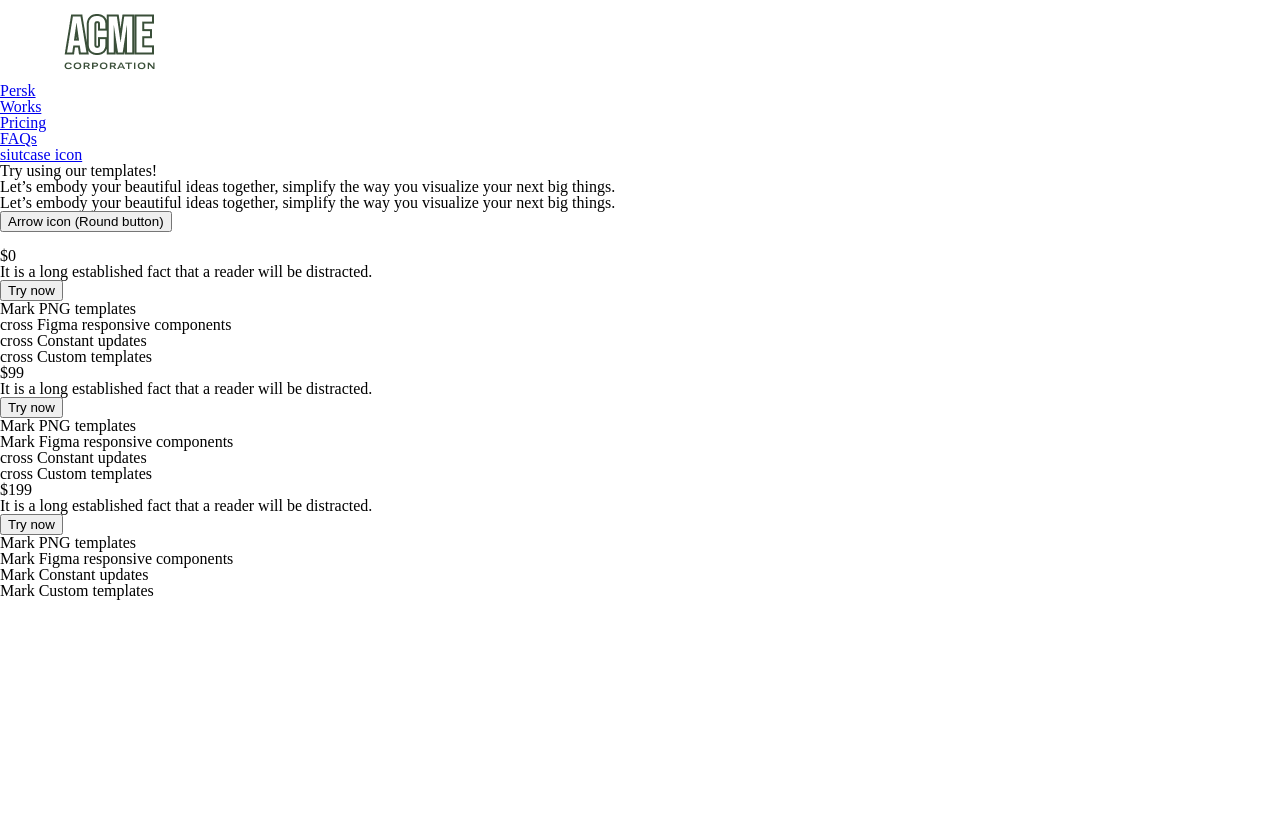
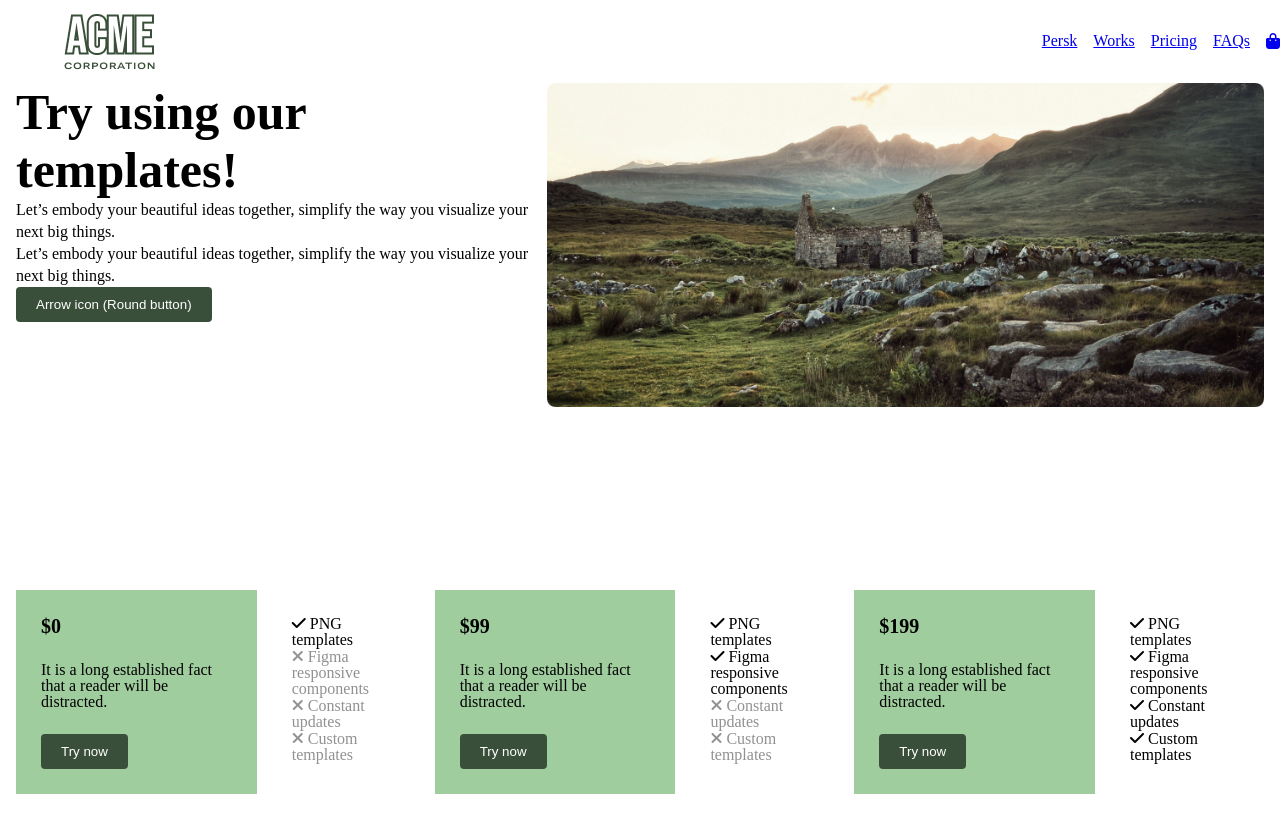
Before and after one commit to DavidTbilisi/Final-project-demo, a plain HTML site: page index.html in a window 1280 px wide. Before the commit the page ends 800 px from the top, so only its background shows below. Drawn offline with Linux system fonts and the light colour scheme.

Commit message:
Added style & images

```diff
--- a/css/style.css
+++ b/css/style.css
@@ -0,0 +1,80 @@
+section {
+    padding: 0 1rem;
+}
+
+button {
+    background-color: #3A4F39;
+    color: #fff;
+    border: 0px;
+    padding: 10px 20px;
+    border-radius: 4px;
+}
+
+.gray {
+    color: #919191;
+}
+
+nav {
+    display: flex;
+    align-items: center;
+    justify-content: space-between;
+}
+
+nav ul {
+    display: flex;
+    list-style: none;
+    gap: 1rem;
+}
+
+
+/* HERO */
+
+#hero {
+    display: flex;
+    gap: 10px;
+}
+
+#hero img {
+    width: 100%;
+}
+
+#hero h2 {
+    font-size: 50px;
+    font-style: normal;
+    font-weight: 600;
+    line-height: normal;
+}
+
+#hero p {
+    font-size: 16px;
+    font-style: normal;
+    font-weight: 400;
+    line-height: 22px; /* 137.5% */
+}
+
+/* PRICES */
+
+#prices {
+    display: flex;
+    gap: 10px;
+    margin: 180px 0;
+}
+
+
+#prices .box {
+    padding: 25px;
+}
+
+#prices .box h2 {
+    font-size: 20px;
+    font-style: normal;
+    font-weight: 600;
+    line-height: normal;
+}
+#prices .green-box p {
+   margin: 24px 0;
+}
+
+.green-box {
+    background-color: #A0CD9E
+}
--- a/index.html
+++ b/index.html
@@ -4,6 +4,7 @@
     <meta charset="UTF-8">
     <meta name="viewport" content="width=device-width, initial-scale=1.0">
     <title>Demo</title>
+    <link rel="stylesheet" href="https://cdnjs.cloudflare.com/ajax/libs/font-awesome/6.4.2/css/all.min.css" integrity="sha512-z3gLpd7yknf1YoNbCzqRKc4qyor8gaKU1qmn+CShxbuBusANI9QpRohGBreCFkKxLhei6S9CQXFEbbKuqLg0DA==" crossorigin="anonymous" referrerpolicy="no-referrer" />
     <link rel="stylesheet" href="css/reset.css">
     <link rel="stylesheet" href="css/style.css">
 </head>
@@ -17,13 +18,13 @@
                 <li><a href="#">Works</a></li>
                 <li><a href="#">Pricing</a></li>
                 <li><a href="#">FAQs</a></li>
-                <li><a href="#">siutcase icon</a></li>
+                <li><a href="#"><i class="fa-solid fa-bag-shopping"></i></a></li>
             </ul>
         </nav>
     </header>
 
     <main>
-        <section>
+        <section id="hero">
             <div class="left">
                 <h2>Try using our templates!</h2>
                 <p>Let’s embody your beautiful ideas together, simplify the way you visualize your next big things.</p>
@@ -31,43 +32,43 @@
                 <button>Arrow icon (Round button)</button>
             </div>
             <div class="right">
-                <img src="images/hero.png" alt="">
+                <img src="images\hero_right.png" alt="">
             </div>
         </section>
 
         <section id="prices">
-            <div class="box">
-                <h1>$0</h1>
+            <div class="box green-box">
+                <h2>$0</h2>
                 <p>It is a long established fact that a reader will be distracted.</p>
                 <button>Try now</button>
             </div>
             <div class="box description">
-                <p><span class="icon">Mark</span> PNG templates</p>
-                <p><span class="icon">cross</span> Figma responsive components</p>
-                <p><span class="icon">cross</span> Constant updates</p>
-                <p><span class="icon">cross</span> Custom templates</p>
+                <p><i class="fa-solid fa-check"></i> PNG templates</p>
+                <p class="gray"><i class="fa-solid fa-xmark"></i> Figma responsive components</p>
+                <p class="gray"><i class="fa-solid fa-xmark"></i> Constant updates</p>
+                <p class="gray"><i class="fa-solid fa-xmark"></i> Custom templates</p>
             </div>
-            <div class="box">
-                <h1>$99</h1>
+            <div class="box green-box">
+                <h2>$99</h2>
                 <p>It is a long established fact that a reader will be distracted.</p>
                 <button>Try now</button>
             </div>
             <div class="box description">
-                <p><span class="icon">Mark</span> PNG templates</p>
-                <p><span class="icon">Mark</span> Figma responsive components</p>
-                <p><span class="icon">cross</span> Constant updates</p>
-                <p><span class="icon">cross</span> Custom templates</p>
+                <p><i class="fa-solid fa-check"></i> PNG templates</p>
+                <p><i class="fa-solid fa-check"></i> Figma responsive components</p>
+                <p class="gray"><i class="fa-solid fa-xmark"></i> Constant updates</p>
+                <p class="gray"><i class="fa-solid fa-xmark"></i> Custom templates</p>
             </div>
-            <div class="box">
-                <h1>$199</h1>
+            <div class="box green-box">
+                <h2>$199</h2>
                 <p>It is a long established fact that a reader will be distracted.</p>
                 <button>Try now</button>
             </div>
             <div class="box description">
-                <p><span class="icon">Mark</span> PNG templates</p>
-                <p><span class="icon">Mark</span> Figma responsive components</p>
-                <p><span class="icon">Mark</span> Constant updates</p>
-                <p><span class="icon">Mark</span> Custom templates</p>
+                <p><i class="fa-solid fa-check"></i> PNG templates</p>
+                <p><i class="fa-solid fa-check"></i> Figma responsive components</p>
+                <p><i class="fa-solid fa-check"></i> Constant updates</p>
+                <p><i class="fa-solid fa-check"></i> Custom templates</p>
             </div>
         </section>
     </main>
```
Also changed, not shown: images/hero_right.png (added), images/round_001.png (added).
